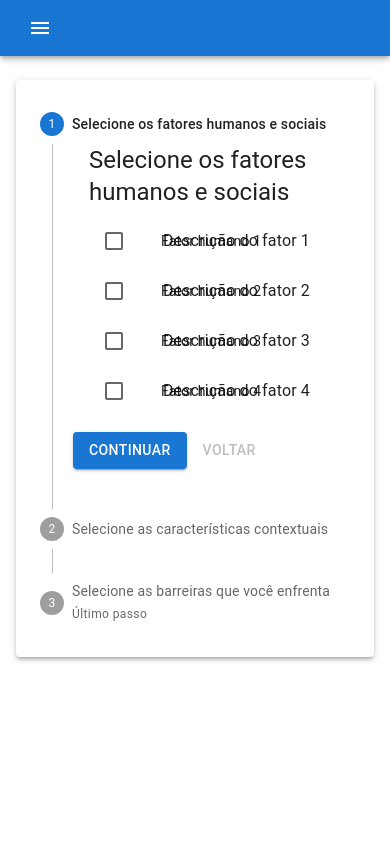
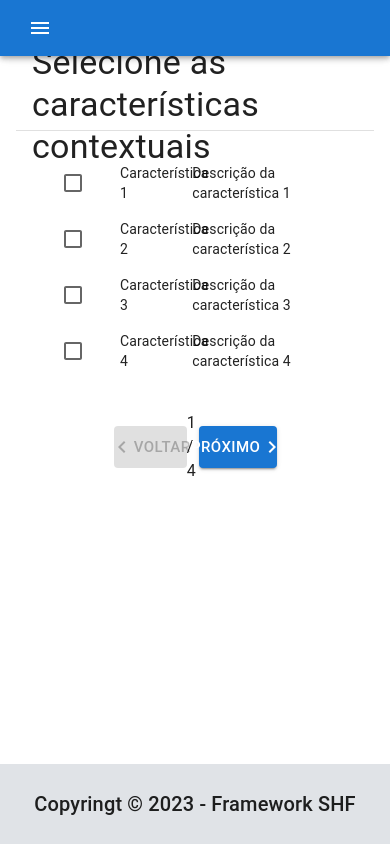
Before and after one commit to cassianojr/framework-shf, a React (Vite) app: page /framework in a window 390 px wide. Shown: the top 844 px of the page. Built offline with nearby package versions, Linux system fonts and the light colour scheme.

Commit message:
Changed verticalStepper to mobileStepper, fix #1

```diff
--- a/src/components/ListCheckbox.tsx
+++ b/src/components/ListCheckbox.tsx
@@ -1,41 +1,27 @@
-import { Checkbox, Container, List, ListItem, ListItemButton, ListItemIcon, ListItemText, Typography } from '@mui/material';
-import React from 'react';
+import { Checkbox, Container, List, ListItem, ListItemButton, ListItemIcon, ListItemText } from '@mui/material';
+
 
 interface ListData {
-  title: string,
   listItems : {
     id: number,
     name: string,
     description: string,
     selected: boolean,
-  }[]
+  }[],
+  handleToggle: any
 }
 
 export default function ListCheckbox(props: ListData) {
 
-  const { title, listItems } = props;
-
-  const [items, setItems] = React.useState(listItems);
-
-  const handleToggle = (id: number) => () =>{
-    const newListItems = items.map((listItem) => {
-      if (listItem.id === id) {
-        return { ...listItem, selected: !listItem.selected };
-      }
-      return listItem;
-    });
-
-    setItems(newListItems);
-  }
+  const {listItems, handleToggle } = props;
 
   return (
     <>
       <Container>
-        <Typography variant='h5'>{title}</Typography >
 
-        <List dense sx={{ width: '100%', bgcolor: 'background-paper' }}>
-          {items.map((item) => (
-            <ListItem key={item.id} secondaryAction={item.description} disablePadding >
+        <List dense sx={{ width: '100%'}}>
+          {listItems.map((item) => (
+            <ListItem key={item.id}  disablePadding >
               <ListItemButton role={undefined} onClick={handleToggle(item.id)}>
                 <ListItemIcon>
                   <Checkbox
@@ -47,6 +33,7 @@ export default function ListCheckbox(props: ListData) {
                   />
                 </ListItemIcon>
                 <ListItemText id={item.name} primary={item.name} />
+                <ListItemText id={item.description} primary={item.description} />
               </ListItemButton>
             </ListItem>
 
--- a/src/components/StepperComponent.tsx
+++ b/src/components/StepperComponent.tsx
@@ -1,12 +1,13 @@
 import * as React from 'react';
 import Box from '@mui/material/Box';
-import Stepper from '@mui/material/Stepper';
-import Step from '@mui/material/Step';
-import StepLabel from '@mui/material/StepLabel';
-import StepContent from '@mui/material/StepContent';
-import Button from '@mui/material/Button';
+import { useTheme } from '@mui/material/styles';
+import MobileStepper from '@mui/material/MobileStepper';
 import Paper from '@mui/material/Paper';
 import Typography from '@mui/material/Typography';
+import Button from '@mui/material/Button';
+import KeyboardArrowLeft from '@mui/icons-material/KeyboardArrowLeft';
+import KeyboardArrowRight from '@mui/icons-material/KeyboardArrowRight';
+import Divider from '@mui/material/Divider';
 import ListCheckbox from './ListCheckbox';
 
 interface StepData {
@@ -31,80 +32,107 @@ interface StepData {
     description: string,
     selected: boolean,
   }[],
-
+  setSteps:any
 }
 
-export default function StepperComponent(props: StepData) {
-  const { steps } = props;
 
 
+export default function StepperComponent(props: StepData) {
+  const { steps, setSteps } = props;
+
+  const theme = useTheme();
   const [activeStep, setActiveStep] = React.useState(0);
+
+  const maxSteps = steps.length;
+
+  const [items, setItems] = React.useState(steps[activeStep].listItems);
 
   const handleNext = () => {
     setActiveStep((prevActiveStep) => prevActiveStep + 1);
+    setItems(steps[activeStep + 1].listItems);
   };
 
   const handleBack = () => {
     setActiveStep((prevActiveStep) => prevActiveStep - 1);
+    setItems(steps[activeStep - 1].listItems);
   };
 
-  const handleReset = () => {
-    setActiveStep(0);
-  };
+  const handleToggle = (id: number) => () =>{
+    const newListItems = items.map((listItem) => {
+      if (listItem.id === id) {
+        return { ...listItem, selected: !listItem.selected };
+      }
+      return listItem;
+    });
+
+    setItems(newListItems);
+    setSteps((prevSteps: any) => {
+      const newSteps = prevSteps.map((step: any) => {
+        if (step.label === steps[activeStep].label) {
+          return { ...step, listItems: newListItems };
+        }
+        return step;
+      });
+      return newSteps;
+    });
+  }
+
+  React.useEffect(() => {
+    console.log(items);
+
+  }, [items]);
 
   return (
-    <Paper elevation={3} sx={{p: 3, mb: 3}}>
-      <Stepper activeStep={activeStep} orientation="vertical">
-        {steps.map((step, index) => (
-          <Step key={step.label}>
-            <StepLabel
-              optional={
-                index === 2 ? (
-                  <Typography variant="caption">Último passo</Typography>
-                ) : null
-              }
-            >
-              {step.label}
-            </StepLabel>
-            <StepContent TransitionProps={{ unmountOnExit: false }}>
-
-              <ListCheckbox title={step.label} listItems={step.listItems} />
-
-              <Box sx={{ mb: 2 }}>
-                <div>
-                  <Button
-                    variant="contained"
-                    onClick={handleNext}
-                    sx={{ mt: 1, mr: 1 }}
-                  >
-                    {index === steps.length - 1 ? 'Finalizar!' : 'Continuar'}
-                  </Button>
-                  <Button
-                    disabled={index === 0}
-                    onClick={handleBack}
-                    sx={{ mt: 1, mr: 1 }}
-                  >
-                    Voltar
-                  </Button>
-                </div>
-              </Box>
-            </StepContent>
-          </Step>
-        ))}
-      </Stepper>
-      {activeStep === steps.length && (
-        <Paper square elevation={0} sx={{ p: 3 }}>
-          <Typography variant='h5'>Sugestões e mecanismos de enfrentamento:</Typography>
-
-          <ListCheckbox title='Sugestões' listItems={props.suggestions} />
-          <ListCheckbox title='Mecanismos de enfrentamento' listItems={props.copingMecanisms} />
-
-
-          <Button onClick={handleReset} sx={{ mt: 1, mr: 1 }}>
-            Resetar
+    <Box sx={{ flexGrow: 1 }}>
+      <Paper
+        square
+        elevation={0}
+        sx={{
+          display: 'flex',
+          alignItems: 'center',
+          height: 50,
+          pl: 2,
+          bgcolor: 'background.default',
+        }}
+      >
+        <Typography variant='h4'>{steps[activeStep].label}</Typography>
+      </Paper>
+      <Divider />
+      <Box sx={{ width: '100%', p: 2 }} >
+        <ListCheckbox listItems={items} handleToggle={handleToggle} />
+      </Box>
+      <MobileStepper
+        variant="text"
+        steps={maxSteps}
+        position="static"
+        activeStep={activeStep}
+        sx={{ width: '50%', margin: 'auto' }}
+        nextButton={
+          <Button
+            size="large"
+            onClick={handleNext}
+            disabled={activeStep === maxSteps - 1}
+            variant='contained'
+          >
+            Próximo
+            {theme.direction === 'rtl' ? (
+              <KeyboardArrowLeft />
+            ) : (
+              <KeyboardArrowRight />
+            )}
           </Button>
-        </Paper>
-      )}
-    </Paper>
+        }
+        backButton={
+          <Button size="large" onClick={handleBack} disabled={activeStep === 0} variant='contained'>
+            {theme.direction === 'rtl' ? (
+              <KeyboardArrowRight />
+            ) : (
+              <KeyboardArrowLeft />
+            )}
+            Voltar
+          </Button>
+        }
+      />
+    </Box>
   );
 }
--- a/src/pages/Framework.tsx
+++ b/src/pages/Framework.tsx
@@ -1,8 +1,9 @@
-import StepperComponent from "../components/StepperComponent";
+import * as React from 'react';
 import Navbar from "../components/Navbar";
 import { Toolbar } from "@mui/material";
 import { Container } from "@mui/system";
 import Footer from "../components/Footer";
+import StepperComponent from "../components/StepperComponent";
 
 export default function Framework() {
 
@@ -142,20 +143,23 @@ export default function Framework() {
     },
   ];
 
+  const steps = [
+    { label: 'Selecione as características contextuais', listItems: contextualCharacteristics },
+    { label: 'Selecione os fatores humanos e sociais', listItems: socialHumanFactors },
+    { label: 'Selecione as barreiras que você enfrenta', listItems: barriers },
+    { label: 'Estratégias para realizar melhorias', listItems: suggestions },
+  ];
 
-  const steps = [
-    { label: 'Selecione os fatores humanos e sociais', listItems: socialHumanFactors },
-    { label: 'Selecione as características contextuais', listItems: contextualCharacteristics },
-    { label: 'Selecione as barreiras que você enfrenta',  listItems: barriers },
-  ];
+  const [stepsState, setStepsState] = React.useState(steps);
 
   return (
     <>
       <Navbar />
       <Toolbar />
-      <Container sx={{ mt: 3, minHeight: '100vh' }}>
+      <Container sx={{ mt: 3, minHeight: '81vh' }}>
 
-        <StepperComponent steps={steps} suggestions={suggestions} copingMecanisms={copingMecanisms}/>
+        {/* <StepperComponent steps={steps} suggestions={suggestions} copingMecanisms={copingMecanisms}/> */}
+        <StepperComponent steps={stepsState} setSteps={setStepsState} suggestions={suggestions} copingMecanisms={copingMecanisms}/>
 
       </Container>
       <Footer />
```
